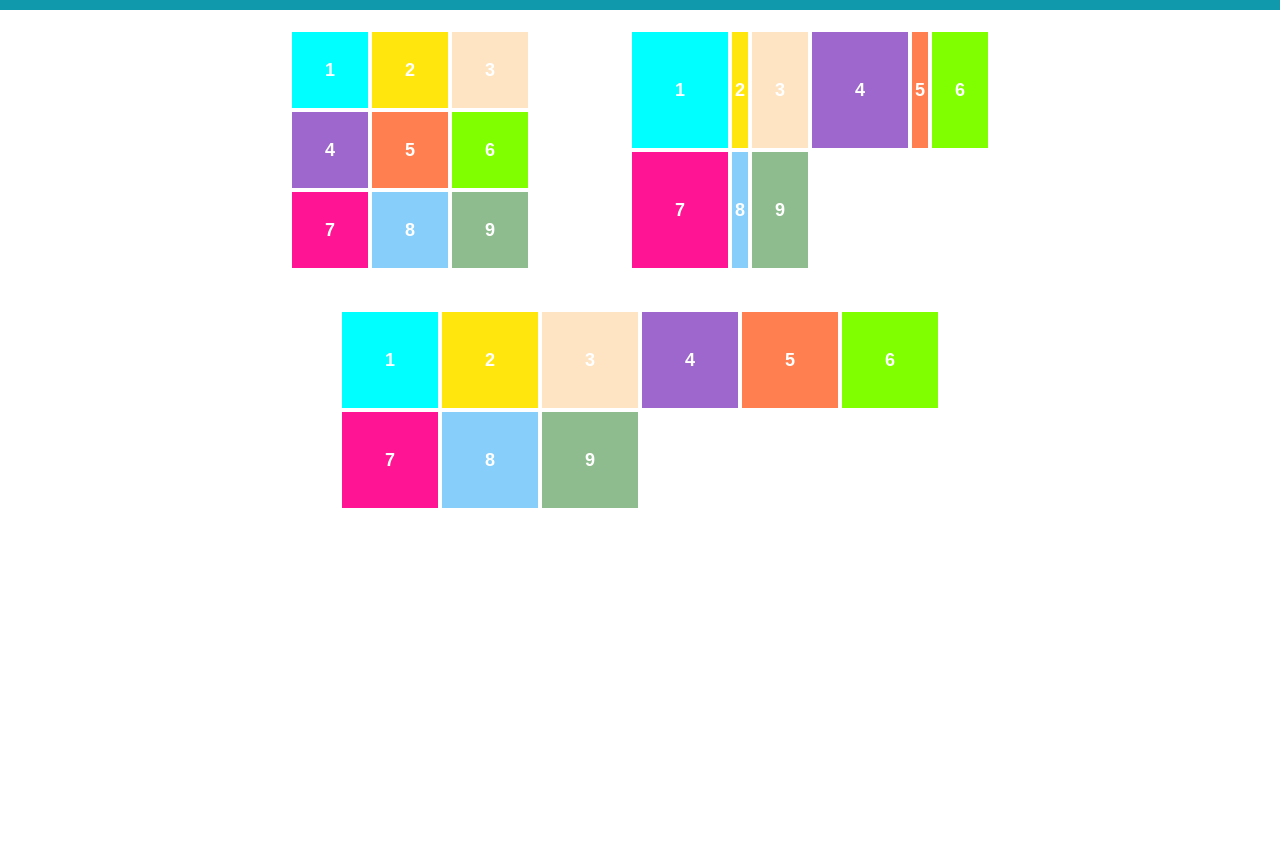
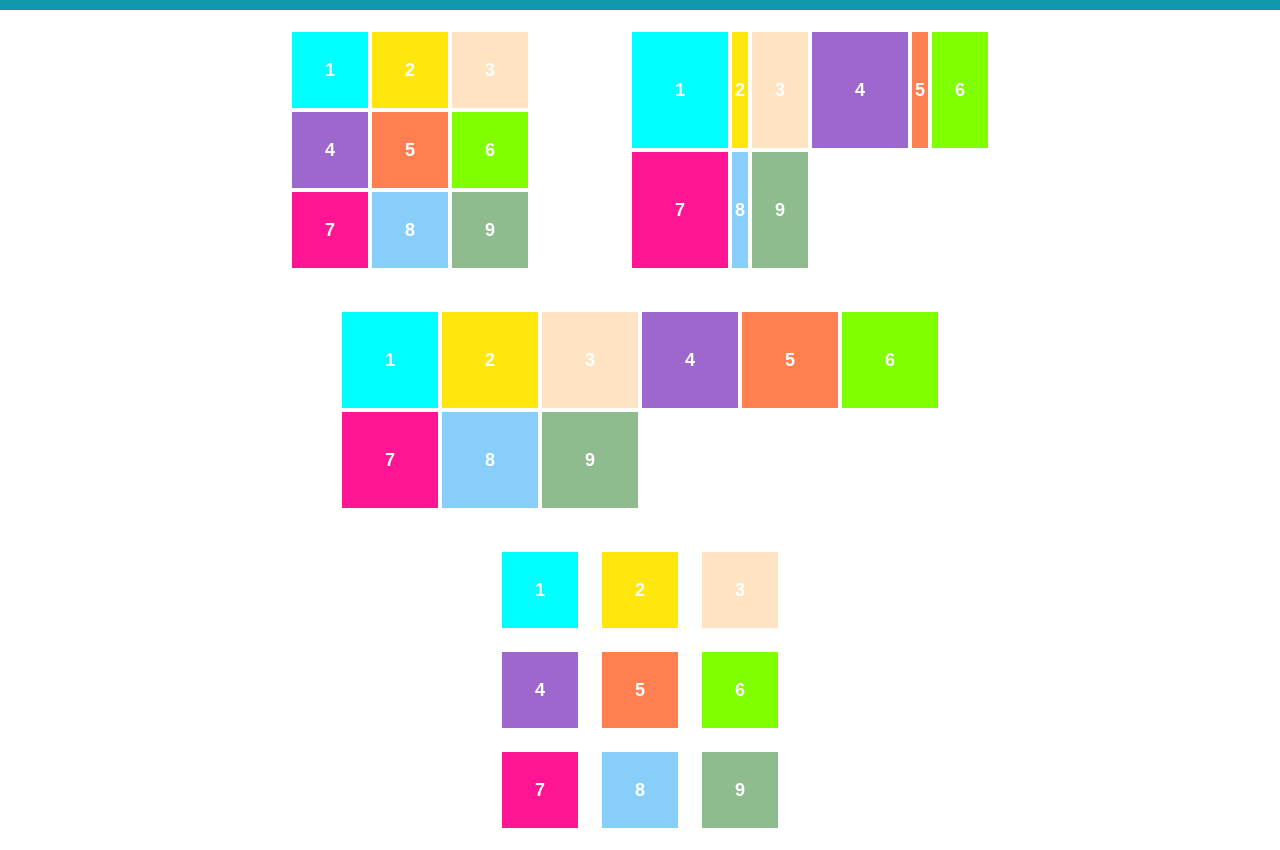
Before and after one commit to chliyang/my-app, a React (Create React App) app: page /grid-layout in a window 1280 px wide. Before the commit the page ends 800 px from the top, so only its background shows below. Built offline with nearby package versions, Linux system fonts and the light colour scheme.

Commit message:
[grid] set space for column and row

```diff
--- a/src/components/grid-layout/GridLayout.css
+++ b/src/components/grid-layout/GridLayout.css
@@ -28,6 +28,15 @@
   width: 600px;
   height: 200px;
   grid-template-columns: repeat(auto-fill, 100px);
+  margin: 20px;
+}
+
+.layout-4 {
+  display: grid;
+  grid-template-columns: 80px 80px 80px;
+  grid-template-rows: 80px 80px 80px;
+  grid-row-gap: 20px;
+  grid-column-gap: 20px;
   margin: 20px;
 }
 
--- a/src/components/grid-layout/GridLayout.js
+++ b/src/components/grid-layout/GridLayout.js
@@ -7,6 +7,7 @@ const GridLayout = () => {
       <GridBoxes className={"layout-1"} />
       <GridBoxes className={"layout-2"} />
       <GridBoxes className={"layout-3"} />
+      <GridBoxes className={"layout-4"} />
     </div>
   );
 };
```
